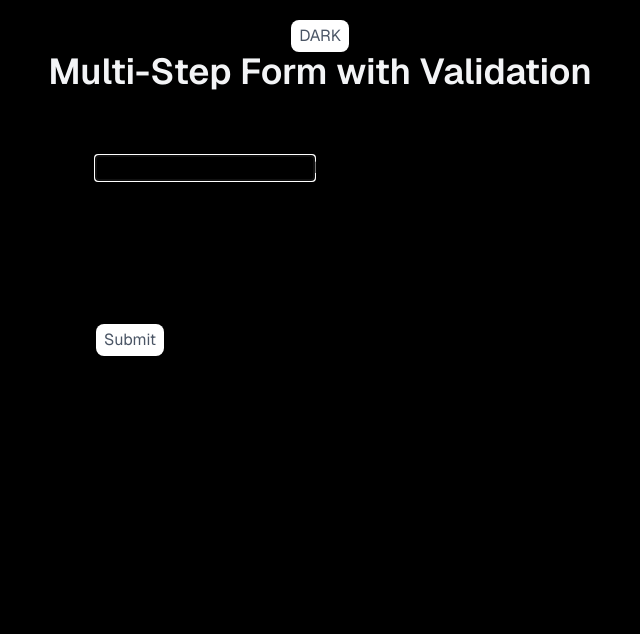
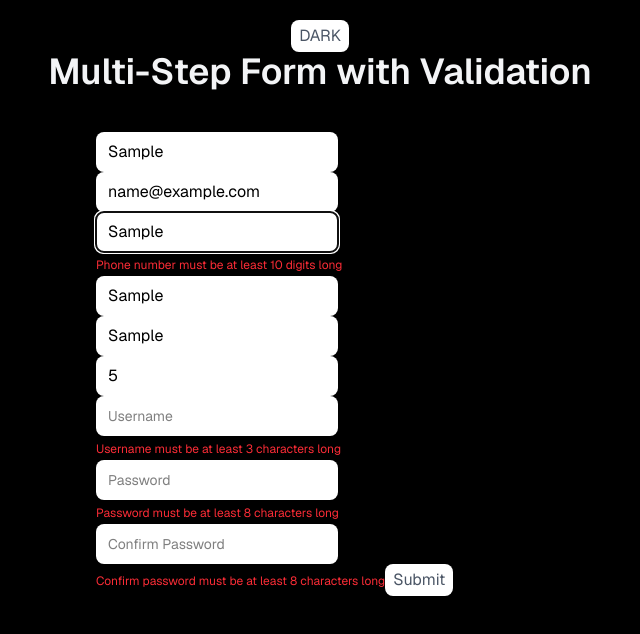
Before and after one commit to DeveloperDolon/pxlhut-jobtask, a Next.js app: page / in a window 1280 px wide. Both pictures are taken after typing "Sample", "name@example.com", "Sample", "Sample", "Sample", "5" into the empty fields and a click on the button "Submit". Shown: the top 634 px of the page, without its empty margins (320-960 px from the left). Built offline with nearby package versions, Linux system fonts and the light colour scheme.

Commit message:
form field validation and design added

```diff
--- a/app/components/FormField.tsx
+++ b/app/components/FormField.tsx
@@ -1,5 +1,4 @@
 import { FormFieldProps } from "../types/formTypes";
-
 
 const FormField: React.FC<FormFieldProps> = ({
     type,
@@ -7,16 +6,18 @@ const FormField: React.FC<FormFieldProps> = ({
     name,
     register,
     error,
-    valueAsNumber
+    valueAsNumber,
+    className
 }) => {
     return (
         <>
             <input
+                className={`input-field block md:px-3 md:py-2 rounded-lg dark:bg-white bg-[#e8f0fe] md:placeholder:text-sm placeholder:text-xs  ${className}`}
                 type={type}
                 placeholder={placeholder}
                 {...register(name, { valueAsNumber })}
             />
-            {error && <span className="error-message">{error.message}</span>}
+            {error && <> <span className="error-message text-red-500 md:text-xs text-[10px]">{error.message}</span></>}
         </>
     );
 };
--- a/app/types/formTypes.ts
+++ b/app/types/formTypes.ts
@@ -19,6 +19,7 @@ export type FormFieldProps = {
   register: UseFormRegister<FromData>;
   error: FieldError | undefined;
   valueAsNumber?: boolean;
+  className?: string;
 };
 
 export type ValidFieldNames =
```
